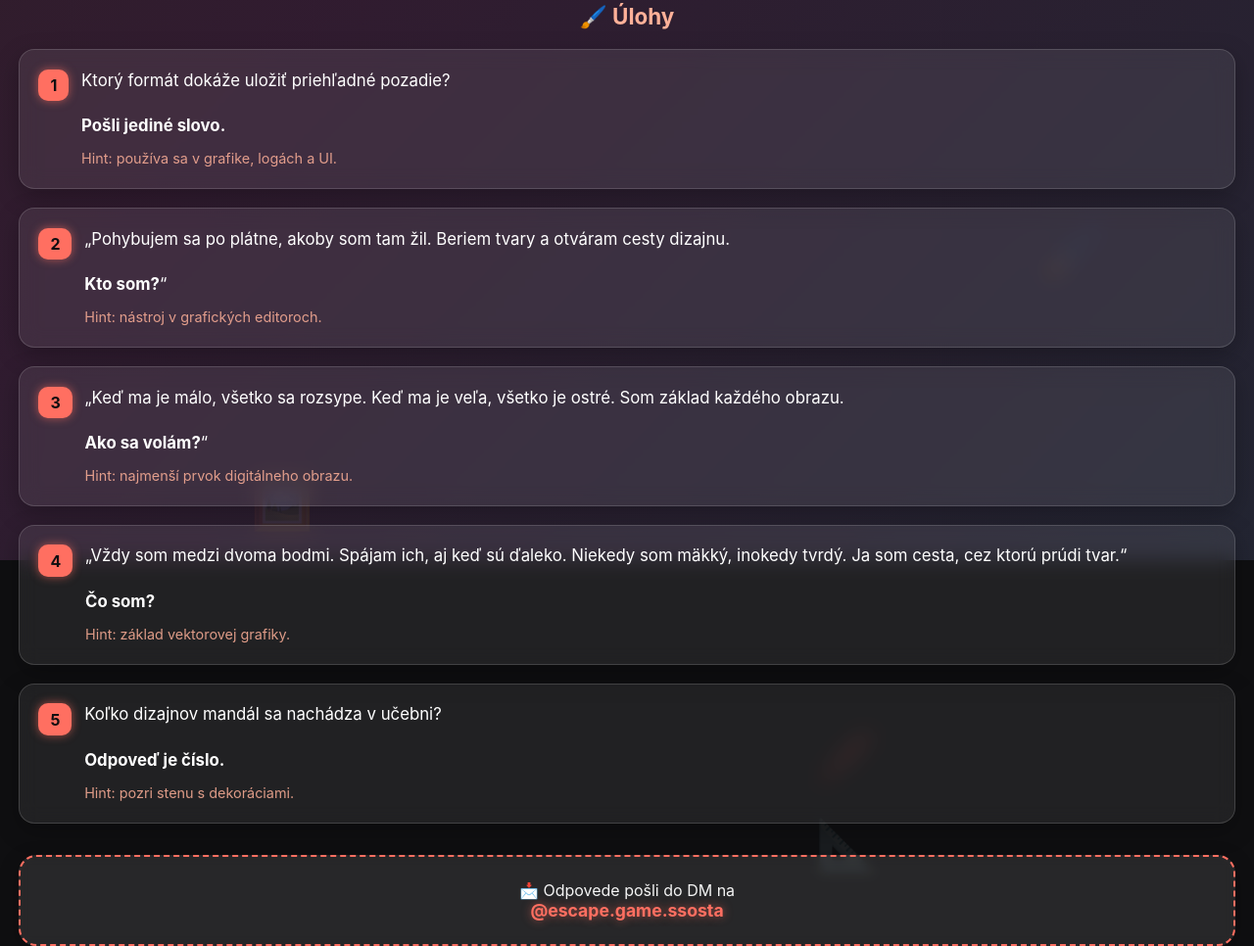
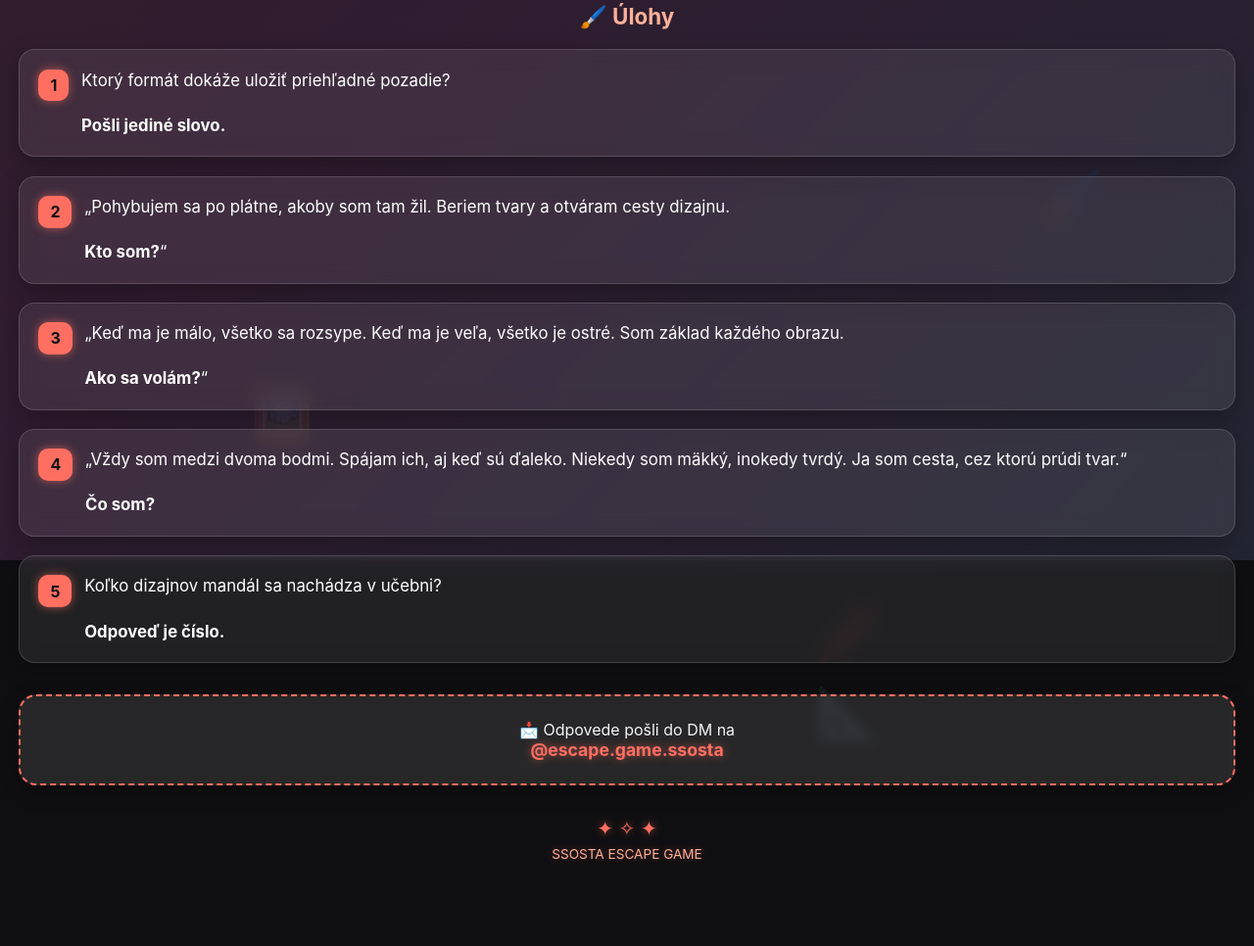
Before and after one commit to ssosta-escape-game/ucebna_5, a plain HTML site: page index.html in a window 1280 px wide. Shown: the part 228-1194 px from the top of the page at 98% size. After the commit the page ends 1127 px from the top, so only its background shows below. Drawn offline with Linux system fonts and the light colour scheme.

Commit message:
Update index.html

```diff
--- a/index.html
+++ b/index.html
@@ -281,7 +281,6 @@ footer{
       <div class="q-text">
         Ktorý formát dokáže uložiť priehľadné pozadie?
         <br><br><strong>Pošli jediné slovo.</strong>
-        <div class="hint">Hint: používa sa v grafike, logách a UI.</div>
       </div>
     </div>
   </div>
@@ -294,7 +293,6 @@ footer{
         „Pohybujem sa po plátne, akoby som tam žil.
         Beriem tvary a otváram cesty dizajnu.
         <br><br><strong>Kto som?</strong>“
-        <div class="hint">Hint: nástroj v grafických editoroch.</div>
       </div>
     </div>
   </div>
@@ -308,7 +306,6 @@ footer{
         Keď ma je veľa, všetko je ostré.
         Som základ každého obrazu.
         <br><br><strong>Ako sa volám?</strong>“
-        <div class="hint">Hint: najmenší prvok digitálneho obrazu.</div>
       </div>
     </div>
   </div>
@@ -323,7 +320,6 @@ footer{
         Niekedy som mäkký, inokedy tvrdý.
         Ja som cesta, cez ktorú prúdi tvar.“
         <br><br><strong>Čo som?</strong>
-        <div class="hint">Hint: základ vektorovej grafiky.</div>
       </div>
     </div>
   </div>
@@ -335,7 +331,6 @@ footer{
       <div class="q-text">
         Koľko dizajnov mandál sa nachádza v učebni?
         <br><br><strong>Odpoveď je číslo.</strong>
-        <div class="hint">Hint: pozri stenu s dekoráciami.</div>
       </div>
     </div>
   </div>
```
